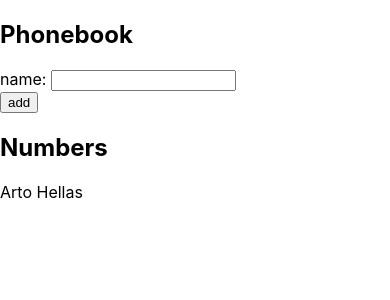
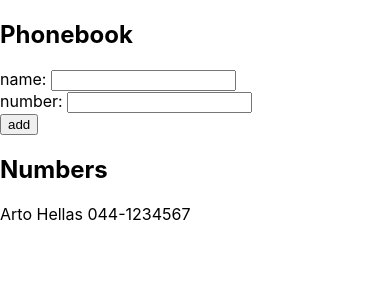
Before and after one commit to hien-cao/full-stack-Uni-Helsinki, a React (Create React App) app in the folder part2/phonebook/: page / in a window 390 px wide. Shown: the top 300 px of the page. Built offline with nearby package versions, Linux system fonts and the light colour scheme; the HTML template or start-up script is replaced by a standard one.

Commit message:
finish Phonebook Step3

```diff
--- a/part2/phonebook/src/App.js
+++ b/part2/phonebook/src/App.js
@@ -1,8 +1,9 @@
 import React, { useState } from 'react';
 
 const App = () => {
-  const [ persons, setPersons ] = useState([ { name: 'Arto Hellas' } ]);
+  const [ persons, setPersons ] = useState([ { name: 'Arto Hellas', number: '044-1234567' } ]);
   const [ newName, setNewName ] = useState('');
+  const [ newNumber, setNewNumber ] = useState('');
 
   return (
     <div>
@@ -13,8 +14,9 @@
           if (persons.map((person) => person.name).includes(newName)) {
             alert(`${newName} is already added to phonebook`);
           } else {
-            setPersons([ ...persons, { name: newName } ]);
+            setPersons([ ...persons, { name: newName, number: newNumber } ]);
             setNewName('');
+            setNewNumber('');
           }
         }}
       >
@@ -22,11 +24,18 @@
           name: <input onChange={(e) => setNewName(e.target.value)} value={newName} />
         </div>
         <div>
+          number: <input onChange={(e) => setNewNumber(e.target.value)} value={newNumber} />
+        </div>
+        <div>
           <button type="submit">add</button>
         </div>
       </form>
       <h2>Numbers</h2>
-      {persons.map((person) => <div key={person.name}>{person.name}</div>)}
+      {persons.map((person) => (
+        <div key={person.name}>
+          {person.name} {person.number}
+        </div>
+      ))}
     </div>
   );
 };
```
